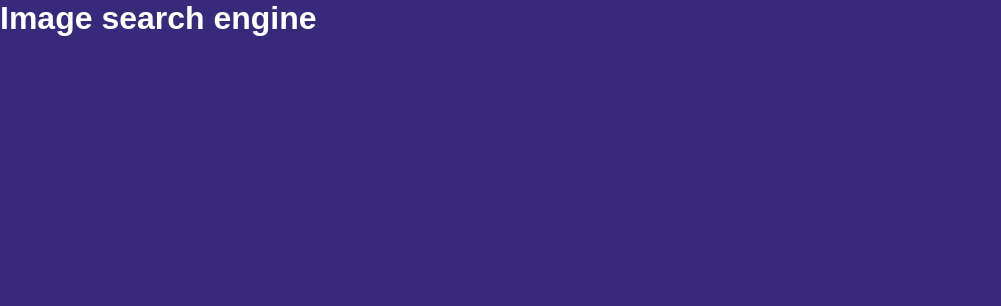
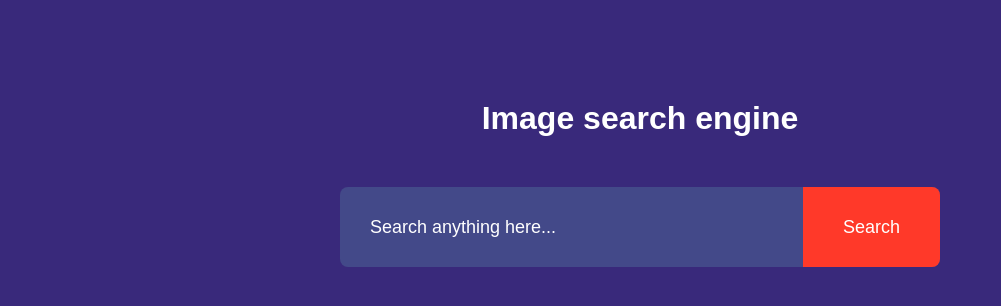
Before and after one commit to Hirunidiv/Image-Search-Engine, a plain HTML site: page index.html in a window 1280 px wide. Shown: the whole page, without its empty margins (0-1001 px from the left). Drawn offline with Linux system fonts and the light colour scheme.

Commit message:
html and css part

```diff
--- a/index.html
+++ b/index.html
@@ -8,6 +8,11 @@
 </head>
 <body>
     <h1>Image search engine</h1>
-
+    <form id="searchForm">
+        <input type="text" id="searchBox" placeholder="Search anything here...">
+        <button>Search</button>
+    </form>
+    <div id="searchResult"></div>
+    <button id="showMoreBtn">Show More</button>
 </body>
 </html>
--- a/style.css
+++ b/style.css
@@ -8,3 +8,56 @@ body{
     background: #39297b;
     color: #fff;
 }
+h1{
+    text-align: center;
+    margin: 100px auto 50px;
+    font-weight: 600;
+}
+form{
+    width: 90%;
+    max-width: 600px;
+    margin: auto;
+    height: 80px;
+    background: #434989;
+    display: flex;
+    align-items: center;
+    border-radius: 8px;
+}
+form input{
+    flex: 1;
+    height: 100%;
+    border: 0;
+    outline: 0;
+    background: transparent;
+    color: #fff;
+    font-size: 18px;
+    padding: 0 30px;
+}
+form button{
+    padding: 0 40px;
+    height: 100%;
+    background: #ff3929;
+    color: #fff;
+    font-size: 18px;
+    border: 0;
+    outline: 0;
+    border-top-right-radius: 8px;
+    border-bottom-right-radius: 8px;
+    cursor: pointer;
+}
+::placeholder{
+    color: #fff;
+    font-size: 18px;
+}
+
+#showMoreBtn{
+    background: #ff3929;
+    color: #fff;
+    border: 0;
+    outline: 0;
+    padding: 10px 20px;
+    border-radius: 4px;
+    margin: 10px auto 100px;
+    cursor: pointer;
+    display: none;
+}
```
